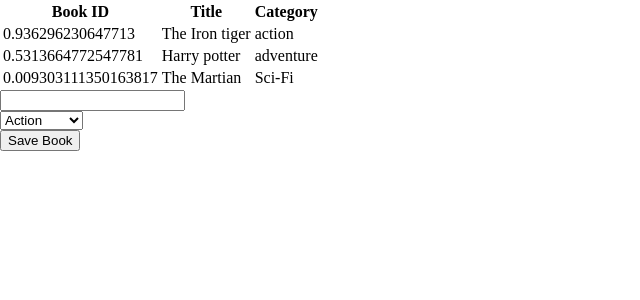
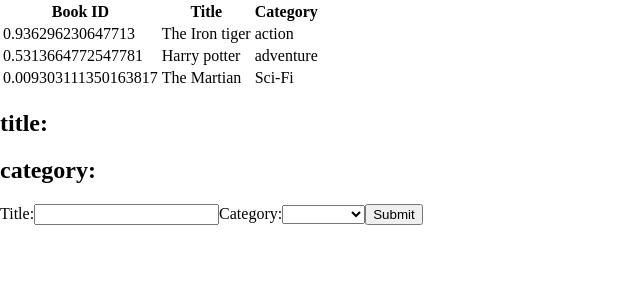
Before and after one commit to sumon0002001/book_store, a React (Create React App) app: page / in a window 1280 px wide. Shown: the top 300 px of the page, without its empty margins (0-640 px from the left). Built offline with nearby package versions, Linux system fonts and the light colour scheme.

Commit message:
Add funtion to add books

```diff
--- a/src/containers/BooksForm.js
+++ b/src/containers/BooksForm.js
@@ -1,36 +1,16 @@
-import React, { Component } from 'react';
+import React, { useState } from 'react';
 import PropTypes from 'prop-types';
 import { connect } from 'react-redux';
 import { createBook } from '../actions/index';
 
-
-class BooksForm extends Component {
-  constructor(props) {
-    super(props);
-    this.state = {
+const BooksForm = (props) => {
+  const [state, setState] = useState({
+    id: '',
     title: '',
     category: '',
-    };
-
-    this.handleChange = this.handleChange.bind(this);
-    this.handleSubmit = this.handleSubmit.bind(this);
-  }
-
-  handleChange = (e) => {
-    this.setState({
-      [e.target.name]: e.target.value,
-    })
-  }
-
-  handleSubmit = event => {
-    const { createBook } = this.props;
-    event.preventDefault();
-    createBook(this.state);
-    this.setState({ title: '', category: '' });
-  }
-
-  render() {
-    const categories = [
+  });
+  const bookCategories = [
+    '',
     'Action',
     'Biography',
     'History',
@@ -40,34 +20,83 @@ class BooksForm extends Component {
     'Sci-Fi',
   ];
 
+  const handleSubmit = (event) => {
+    event.preventDefault();
+    setState({
+      ...state, id: Date.now(),
+    });
+
+    props.createBook(state);
+  };
+
+  const handleChange = (event) => {
+    const { value } = event.target;
+    switch (event.target.name) {
+      case 'title':
+        setState({
+          ...state, title: value,
+        });
+        break;
+      case 'category':
+        setState({
+          ...state, category: value,
+        });
+        break;
+      default:
+        break;
+    }
+  };
+
   return (
-      <form>
     <div>
-          <div>
-            <input type="text" id="title" name="title" />
-          </div>
-        </div>
-        <div>
-          <select id="category" name="category" value="">
-            {categories.map((category) => (
-              <option key={category} value={category}>
+      <h2>{`title: ${state.title}`}</h2>
+      <h2>{`category: ${state.category}`}</h2>
+      <form onSubmit={handleSubmit}>
+        <label htmlFor="title">
+          Title:
+          <input
+            type="text"
+            name="title"
+            onChange={handleChange}
+          />
+        </label>
+
+        <label htmlFor="category">
+          Category:
+          <select
+            onChange={handleChange}
+            name="category"
+          >
+            {bookCategories.map((category) => (
+              <option
+                key={category}
+                value={category}
+              >
                 {category}
               </option>
             ))}
           </select>
+        </label>
+        <input type="submit" value="Submit" />
+      </form>
     </div>
-        <button type="submit">Save Book</button>
-      </form>
   );
-  }
 };
 
-BooksForm.prototypes = {
-  createBook: PropTypes.func.isRequired,
-}
+BooksForm.propTypes = {
+  createBook: PropTypes.func,
+};
 
-const mapDispatchToProps = dispatch => ({
-  createBook: book => {dispatch(createBook(bool)); }
-})
+BooksForm.defaultProps = {
+  createBook: createBook(),
+};
 
-export default connect(null, mapDispatchToProps)(BooksForm);
+const mapStateToProps = (state) => ({
+  books: state.books,
+});
+
+const mapDispatchToProps = (dispatch) => ({
+  createBook: (book) => dispatch(createBook(book)),
+});
+
+export default connect(mapStateToProps, mapDispatchToProps)(BooksForm);
--- a/src/containers/BooksList.js
+++ b/src/containers/BooksList.js
@@ -2,6 +2,7 @@ import React from 'react';
 import PropTypes from 'prop-types';
 import { connect } from 'react-redux';
 import Book from '../components/Book';
+// import { removeBook } from '../actions/index';
 
 const BooksList = ({ books }) => {
   const bookList = books.map((book) => (
```
Lines whose indentation alone changed are shown as unchanged.
